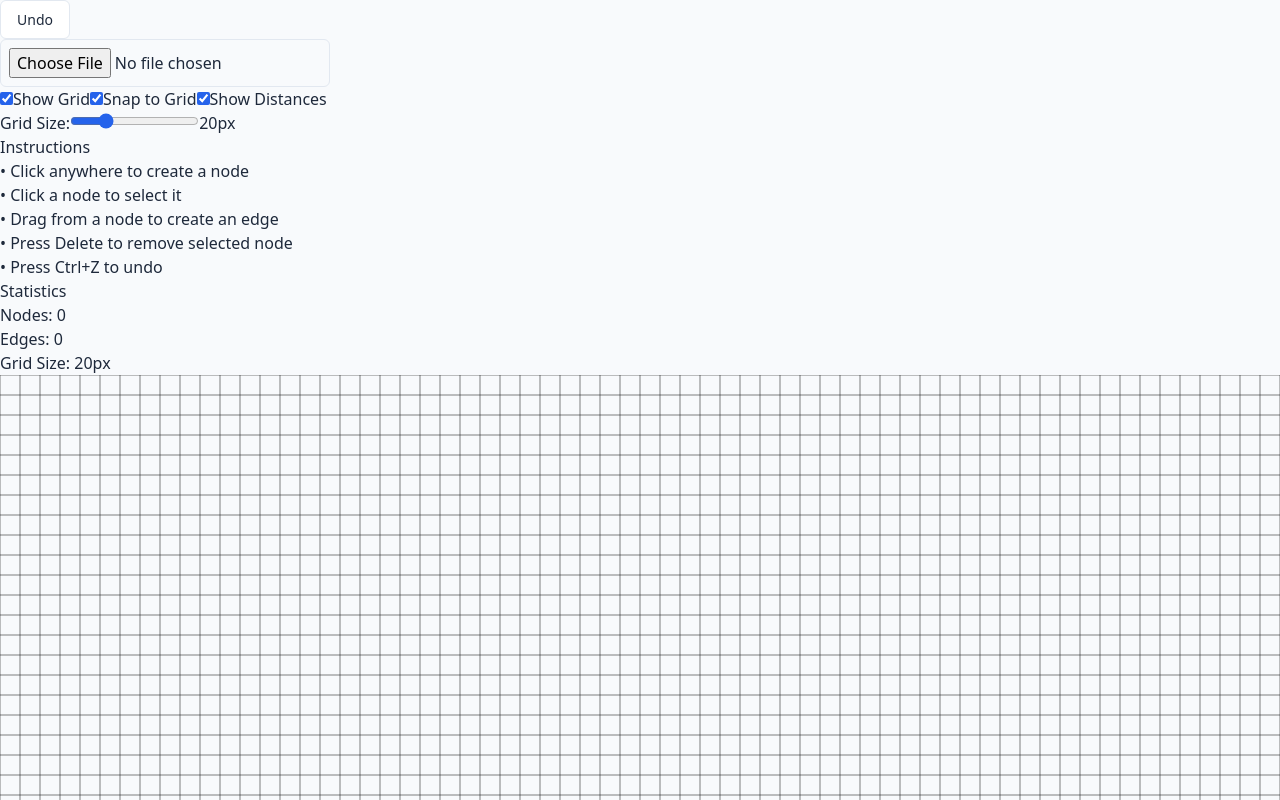
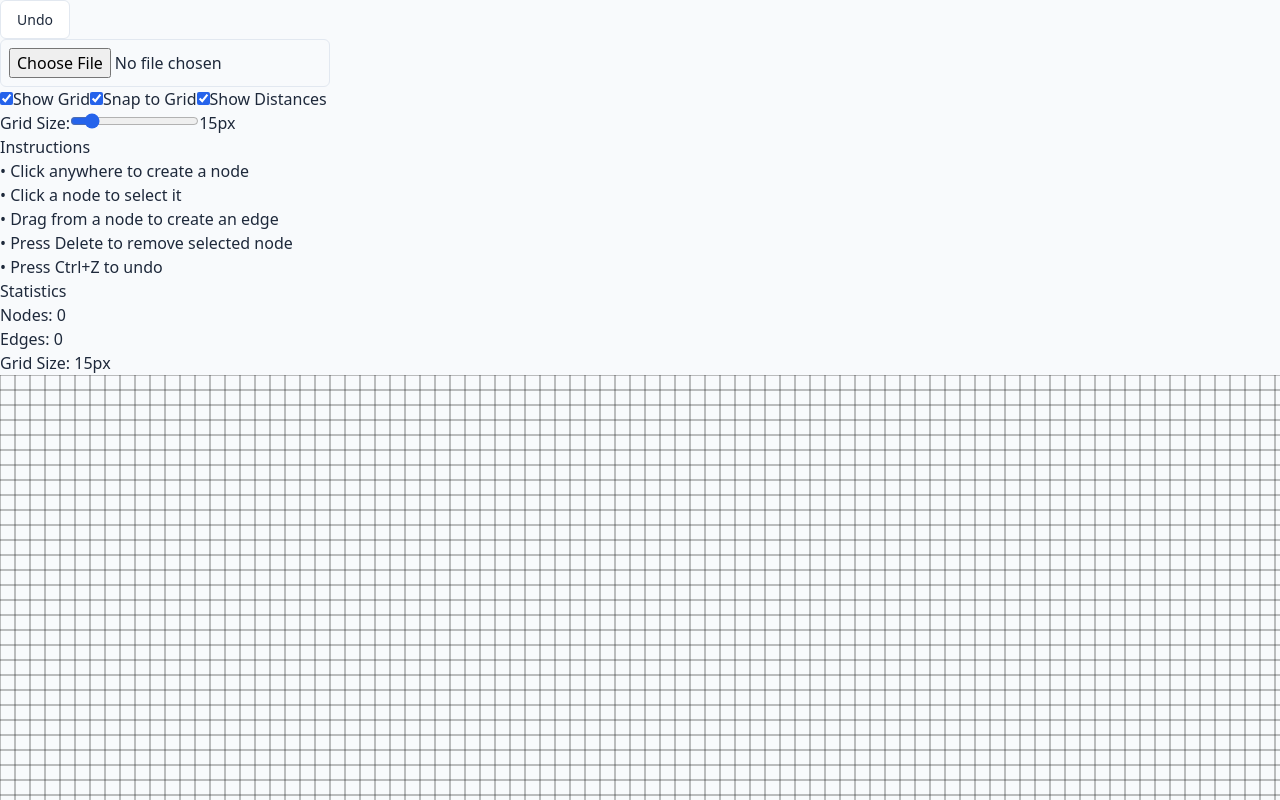
Before and after one commit to gbccsclub/pointr, a React (Vite) app in the folder graph-editor/: page / in a window 1280 px wide. Shown: the top 800 px of the page. Built offline with nearby package versions, Linux system fonts and the light colour scheme.

Commit message:
feat: reduce initial grid size to 15px

```diff
--- a/graph-editor/src/components/GraphEditor/GraphEditor.jsx
+++ b/graph-editor/src/components/GraphEditor/GraphEditor.jsx
@@ -13,7 +13,7 @@ const GraphEditor = () => {
   const [selectedNode, setSelectedNode] = useState(null);
   const [isDrawing, setIsDrawing] = useState(false);
   const [drawingFrom, setDrawingFrom] = useState(null);
-  const [gridSize, setGridSize] = useState(20);
+  const [gridSize, setGridSize] = useState(15);
   const [showGrid, setShowGrid] = useState(true);
   const [showDistances, setShowDistances] = useState(true);
   const [snapToGrid, setSnapToGrid] = useState(true);
```
